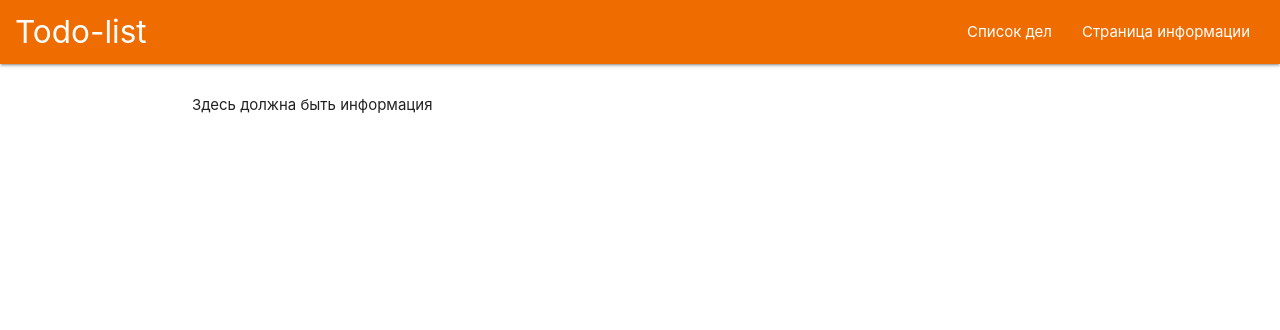
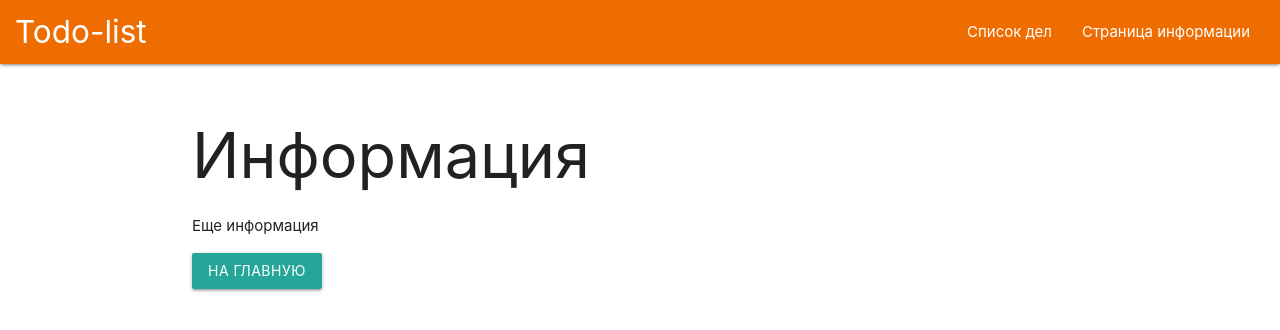
Before and after one commit to Cempten/Project, a React (Create React App) app: page /about in a window 1280 px wide. Shown: the top 330 px of the page. Built offline with nearby package versions, Linux system fonts and the light colour scheme.

Commit message:
Add title

```diff
--- a/src/Pages/AboutPage.tsx
+++ b/src/Pages/AboutPage.tsx
@@ -2,6 +2,10 @@ import React from 'react'
 
 export const AboutPage = () => {
     return (
-        <p>Здесь должна быть информация</p>
+        <>
+            <h1>Информация</h1>
+            <p>Еще информация</p>
+            <button className="btn">На главную</button>
+        </>
     )
 }
--- a/src/Pages/TodoPage.tsx
+++ b/src/Pages/TodoPage.tsx
@@ -6,6 +6,10 @@ import { ITodo } from '../components/Interface';
 
 export const TodoPage = () => {
     const [todos, setTodos] = useState<ITodo[]>([])
+
+    useEffect(() => {
+        document.title = 'Todo-list'
+    })
 
     useEffect(() => {
         const saved = JSON.parse(localStorage.getItem('todos') || '[]') as ITodo[]
```
Also changed, not shown: 1 other file (tests, documents, lock files or other folders).
